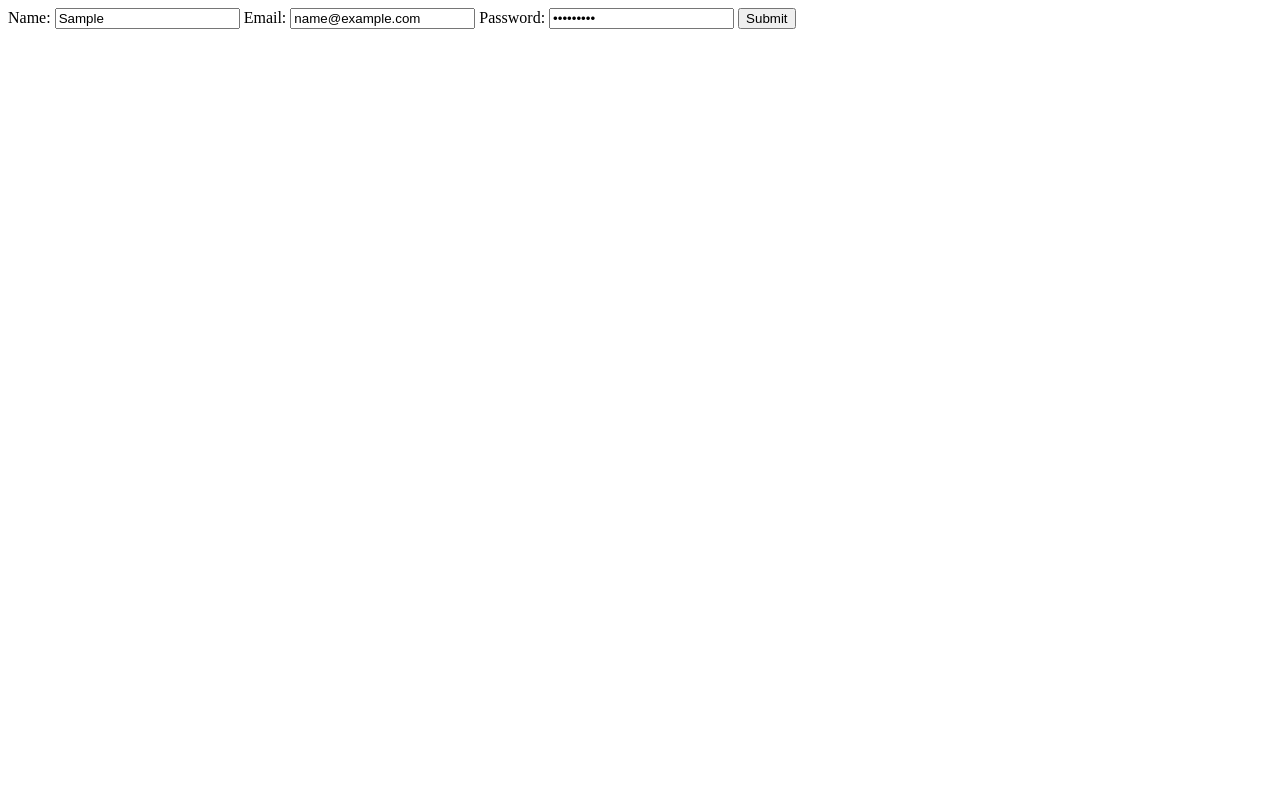
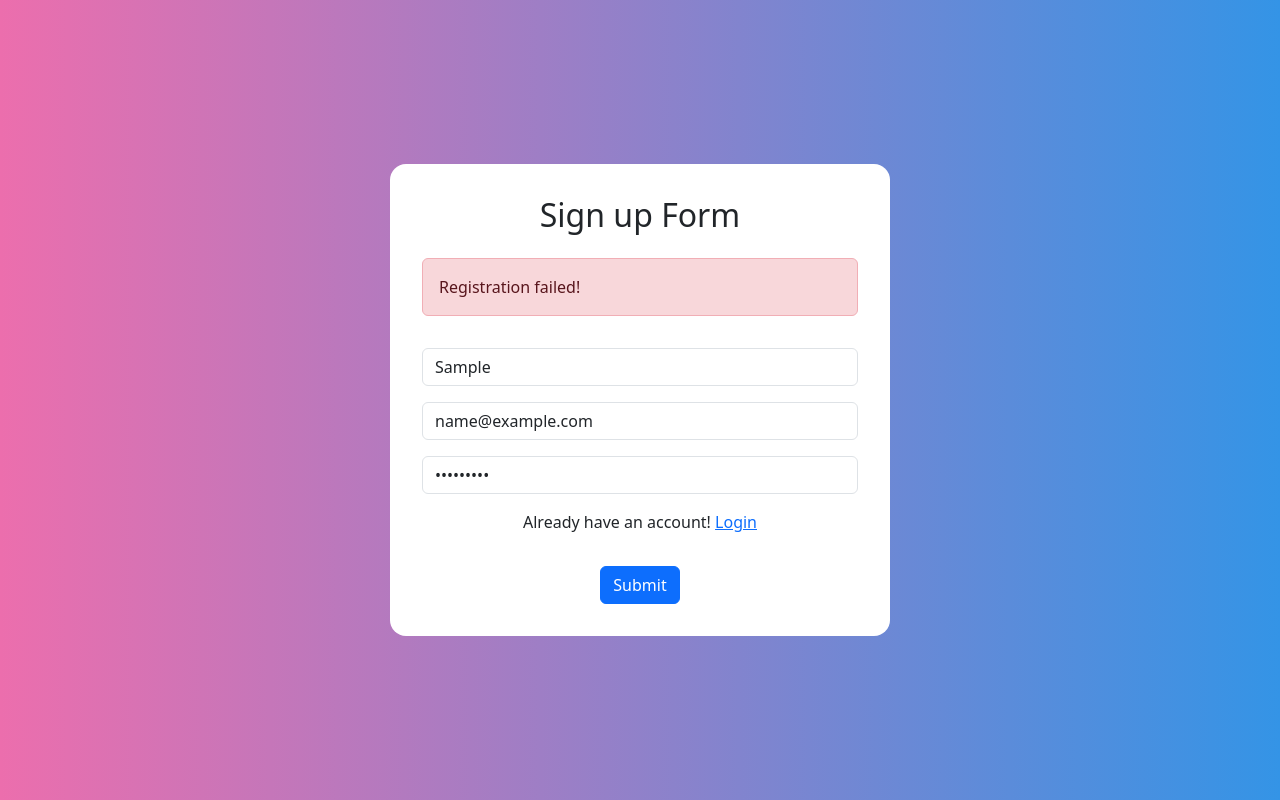
Before and after one commit to THEPRANAYMISHRA/Marschat, a plain HTML site: page frontend/pages/signup.html in a window 1280 px wide. Both pictures are taken after typing "Sample", "name@example.com", "Sample123" into the empty fields and a click on the button "Submit". Drawn offline with nearby package versions, Linux system fonts and the light colour scheme; no server answers.

Commit message:
login signup css is added properly

```diff
--- a/backend/controllers/user.controller.js
+++ b/backend/controllers/user.controller.js
@@ -47,7 +47,7 @@ const loginUser = async (req, res) => {
             bcrypt.compare(password, isUserPresnt.password, function (err, result) {
                 if (result) {
                     const token = jwt.sign({ name: isUserPresnt.name }, process.env.JWT_TOKEN, { expiresIn: '24h' });
-                    return res.status(200).send({ token: token });
+                    return res.status(200).send({ token: token, name: isUserPresnt.name });
                 } else {
                     return res.status(403).send({ message: 'Invalid Credentials' });
                 }
@@ -59,9 +59,7 @@ const loginUser = async (req, res) => {
 }
 
 const verifyUser = (req, res) => {
-    const myToken = req.cookies.myToken;
-    console.log('Token:', myToken);
-    res.send({ message: 'Hello User!' });
+    res.send({ name: req.body.name });
 }
 
 
--- a/backend/routes/user.routes.js
+++ b/backend/routes/user.routes.js
@@ -1,9 +1,10 @@
 const express = require("express");
 const { registerUser, loginUser, verifyUser } = require("../controllers/user.controller");
+const { auth } = require("../middleware/auth.middleware");
 const userRouter = express.Router();
 
 userRouter.post("/register", registerUser)
 userRouter.post("/login", loginUser)
-userRouter.get("/verify", verifyUser)
+userRouter.get("/verify", auth, verifyUser)
 
 module.exports = { userRouter };
--- a/frontend/js/signup.js
+++ b/frontend/js/signup.js
@@ -1,6 +1,7 @@
 // let baseurl = 'https://marschat.onrender.com';
 let baseurl = 'http://localhost:3000';
-const formEl = document.querySelector("form")
+const formEl = document.querySelector("form");
+const myalert = document.getElementsByClassName("alert")[0];
 
 
 formEl.addEventListener("submit", (e) => {
@@ -24,8 +25,16 @@ formEl.addEventListener("submit", (e) => {
             return res.json();
         })
         .then((data) => {
-            console.log(data)
+            myalert.style.display = "block";
+            myalert.innerText = "Registration successful!";
+            setTimeout(() => {
+                window.location.href = "../pages/login.html";
+            }, 1000);
         }).catch((err) => {
             console.log(err)
+            myalert.style.display = "block";
+            myalert.classList.remove("alert-primary");
+            myalert.classList.add("alert-danger");
+            myalert.innerText = "Registration failed!";
         })
 })
--- a/frontend/pages/signup.html
+++ b/frontend/pages/signup.html
@@ -4,20 +4,53 @@
     <meta charset="UTF-8" />
     <meta name="viewport" content="width=device-width, initial-scale=1.0" />
     <title>SignUp</title>
+    <link
+      href="https://cdn.jsdelivr.net/npm/bootstrap@5.3.2/dist/css/bootstrap.min.css"
+      rel="stylesheet"
+      integrity="sha384-T3c6CoIi6uLrA9TneNEoa7RxnatzjcDSCmG1MXxSR1GAsXEV/Dwwykc2MPK8M2HN"
+      crossorigin="anonymous"
+    />
+    <link rel="stylesheet" href="../styles/signup.css" />
   </head>
   <body>
     <form onsubmit="submitForm()">
-      <label for="name">Name:</label>
-      <input type="text" id="name" name="name" required />
-
-      <label for="email">Email:</label>
-      <input type="email" id="email" name="email" required />
-
-      <label for="password">Password:</label>
-      <input type="password" id="password" name="password" required />
-
-      <button type="submit">Submit</button>
+      <h2>Sign up Form</h2>
+      <div class="alert alert-primary" role="alert">Hello</div>
+      <input
+        type="text"
+        id="name"
+        name="name"
+        placeholder="Enter name"
+        class="form-control"
+        required
+      />
+      <input
+        type="email"
+        id="email"
+        name="email"
+        placeholder="Enter email"
+        class="form-control"
+        required
+      />
+      <input
+        type="password"
+        id="password"
+        name="password"
+        placeholder="Enter password"
+        class="form-control"
+        required
+      />
+      <p>
+        Already have an account!
+        <span><a href="../pages/login.html">Login</a></span>
+      </p>
+      <button type="submit" class="btn btn-primary">Submit</button>
     </form>
   </body>
   <script src="../js/signup.js"></script>
+  <script
+    src="https://cdn.jsdelivr.net/npm/bootstrap@5.3.2/dist/js/bootstrap.bundle.min.js"
+    integrity="sha384-C6RzsynM9kWDrMNeT87bh95OGNyZPhcTNXj1NW7RuBCsyN/o0jlpcV8Qyq46cDfL"
+    crossorigin="anonymous"
+  ></script>
 </html>
--- /dev/null
+++ b/frontend/styles/login.css
@@ -0,0 +1,27 @@
+body {
+  background: #3494e6; /* fallback for old browsers */
+  background: -webkit-linear-gradient(to right, #ec6ead, #3494e6);
+  background: linear-gradient(to right, #ec6ead, #3494e6);
+  height: 100vh;
+  display: flex;
+  flex-direction: column;
+  align-items: center;
+  justify-content: center;
+}
+
+form {
+  background-color: white;
+  display: flex;
+  flex-direction: column;
+  justify-content: center;
+  align-items: center;
+  gap: 1rem;
+  padding: 2rem;
+  width: 500px;
+  border-radius: 1rem;
+}
+
+.alert {
+  width: 100%;
+  display: none;
+}
--- /dev/null
+++ b/frontend/styles/signup.css
@@ -0,0 +1,27 @@
+body {
+  background: #3494e6; /* fallback for old browsers */
+  background: -webkit-linear-gradient(to right, #ec6ead, #3494e6);
+  background: linear-gradient(to right, #ec6ead, #3494e6);
+  height: 100vh;
+  display: flex;
+  flex-direction: column;
+  align-items: center;
+  justify-content: center;
+}
+
+form {
+  background-color: white;
+  display: flex;
+  flex-direction: column;
+  justify-content: center;
+  align-items: center;
+  gap: 1rem;
+  padding: 2rem;
+  width: 500px;
+  border-radius: 1rem;
+}
+
+.alert {
+  width: 100%;
+  display: none;
+}
```
Also changed, not shown: backend/middleware/auth.middleware.js (added, +19 -0 lines), frontend/index.html (+1 -1 lines), frontend/js/index.js (+7 -2 lines), frontend/js/login.js (+9 -5 lines), frontend/pages/login.html (+35 -5 lines).
